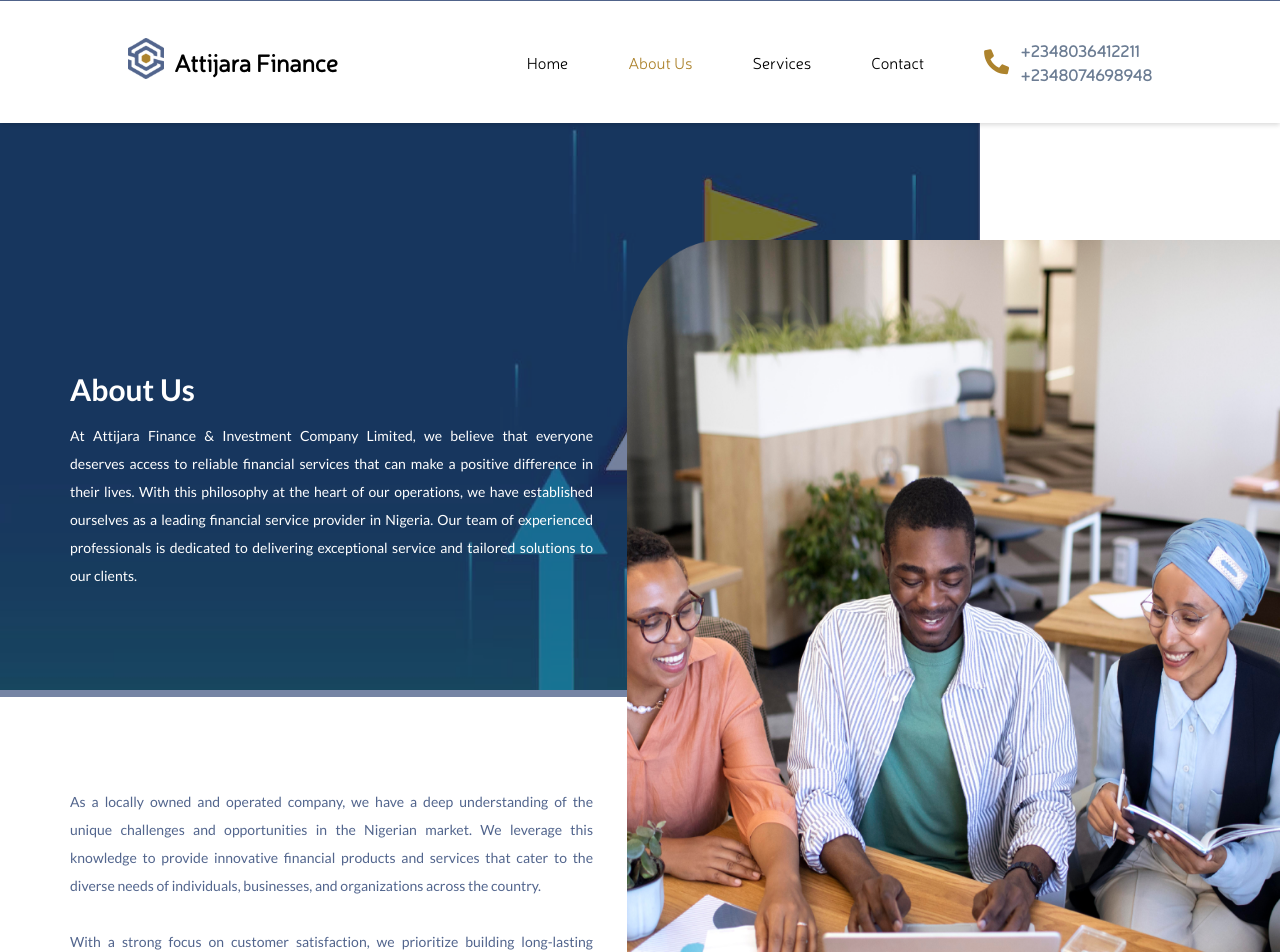
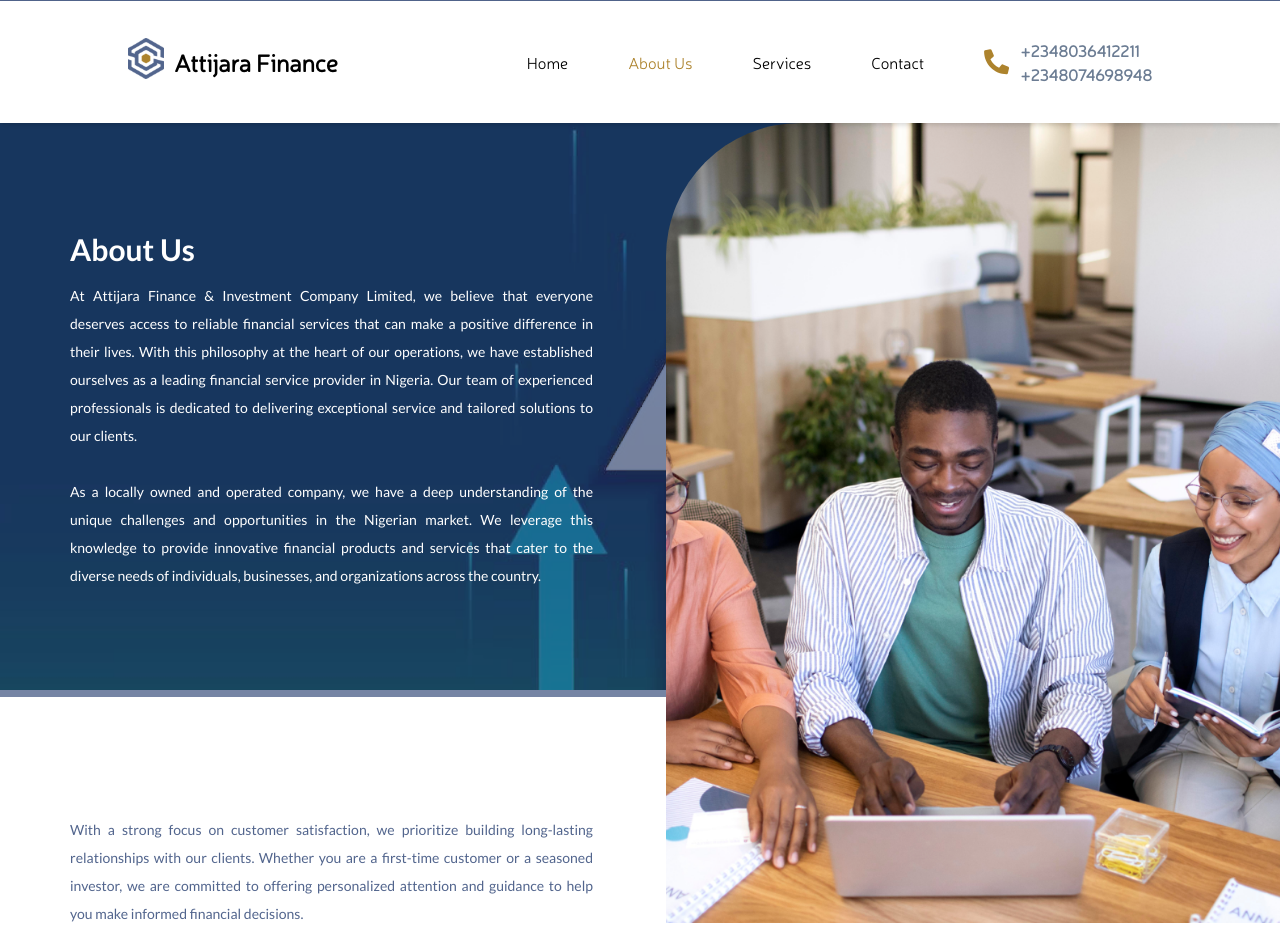
Before and after one commit to marketintelsolutions/attijara, a React (Create React App) app: page /about in a window 1280 px wide. Shown: the part 40-992 px from the top of the page. Built offline with nearby package versions, Linux system fonts and the light colour scheme.

Commit message:
font sizes adjusted

```diff
--- a/src/components/About/SectionOne.js
+++ b/src/components/About/SectionOne.js
@@ -1,6 +1,6 @@
 import React from "react";
 import businessArrow from "../../assets/images/businessArrow.png";
-// import maleEmployeeFemales from "../../assets/images/maleEmployeeFemales.png";
+import maleEmployeeFemales from "../../assets/images/maleEmployeeFemales.png";
 
 const SectionOne = () => {
   return (
@@ -24,10 +24,20 @@ const SectionOne = () => {
                 philosophy at the heart of our operations, we have established
                 ourselves as a leading financial service provider in Nigeria.
                 Our team of experienced professionals is dedicated to delivering
-                exceptional service and tailored solutions to our clients.
+                exceptional service and tailored solutions to our clients.{" "}
+                <br /> <br />
+                As a locally owned and operated company, we have a deep
+                understanding of the unique challenges and opportunities in the
+                Nigerian market. We leverage this knowledge to provide
+                innovative financial products and services that cater to the
+                diverse needs of individuals, businesses, and organizations
+                across the country.
               </p>
             </div>
           </div>
+        </div>
+        <div className="right">
+          <img src={maleEmployeeFemales} alt="maleEmployeeFemales" />
         </div>
       </div>
     </div>
--- a/src/components/About/SectionTwo.js
+++ b/src/components/About/SectionTwo.js
@@ -6,12 +6,6 @@ const SectionTwo = () => {
     <div className="about-section-two">
       <div className="content">
         <p>
-          As a locally owned and operated company, we have a deep understanding
-          of the unique challenges and opportunities in the Nigerian market. We
-          leverage this knowledge to provide innovative financial products and
-          services that cater to the diverse needs of individuals, businesses,
-          and organizations across the country.
-          <br />
           <br />
           With a strong focus on customer satisfaction, we prioritize building
           long-lasting relationships with our clients. Whether you are a
@@ -20,9 +14,6 @@ const SectionTwo = () => {
           financial decisions.
         </p>
       </div>
-      <div className="right">
-        <img src={maleEmployeeFemales} alt="maleEmployeeFemales" />
-      </div>
     </div>
   );
 };
--- a/src/styles/modules/_about.scss
+++ b/src/styles/modules/_about.scss
@@ -121,6 +121,50 @@
         }
       }
     }
+    & .right {
+      position: absolute;
+      // top: 157px;
+      // bottom: 100%;
+      // bottom: 0;
+      top: 0;
+      right: 0;
+      border-radius: 134px 0px 0px 0px;
+      width: 48%;
+      //   height: 989px;
+      max-width: 918px;
+      max-height: 989px;
+      // border: 2px solid red;
+      // width: 670px;
+      height: 800px;
+
+      @media (max-width: $breakpoint-large) {
+        width: 100%;
+        // display: none;
+        position: relative;
+        height: fit-content;
+      }
+      @media (max-width: $breakpoint-tablet) {
+        transform: translateY(-170px);
+        height: 15rem;
+      }
+
+      & img {
+        width: 100%;
+        // height: 989px;
+        // height: 90%;
+        object-fit: cover;
+        // width: 51%;
+        // width: 670px;
+        height: 800px;
+        border-radius: 134px 0px 0px 0px;
+
+        @media (max-width: $breakpoint-tablet) {
+          width: 100%;
+          height: 22.8125rem;
+          border-radius: 134px 0px 0px 0px;
+        }
+      }
+    }
   }
 }
 
@@ -167,47 +211,6 @@
         // border: 2px solid red;
       }
       @media (max-width: $breakpoint-tablet) {
-      }
-    }
-  }
-
-  & .right {
-    position: absolute;
-    // top: 157px;
-    bottom: 0;
-    right: 0;
-    width: 51%;
-    //   height: 989px;
-    max-width: 918px;
-    max-height: 989px;
-    // border: 2px solid red;
-    // width: 670px;
-    height: 800px;
-
-    @media (max-width: $breakpoint-large) {
-      width: 100%;
-      // display: none;
-      position: relative;
-      height: fit-content;
-    }
-    @media (max-width: $breakpoint-tablet) {
-      transform: translateY(-170px);
-      height: 15rem;
-    }
-
-    & img {
-      width: 100%;
-      // height: 989px;
-      // height: 90%;
-      // object-fit: cover;
-      // width: 51%;
-      // width: 670px;
-      height: 800px;
-
-      @media (max-width: $breakpoint-tablet) {
-        width: 100%;
-        height: 22.8125rem;
-        border-radius: 134px 0px 0px 0px;
       }
     }
   }
@@ -361,7 +364,7 @@
               font-family: "Lato";
               font-style: normal;
               font-weight: 400;
-              font-size: 15px;
+              font-size: 16px;
               line-height: 22px;
               text-align: center;
               color: #000000;
@@ -432,7 +435,7 @@
       font-family: "Lato";
       font-style: normal;
       font-weight: 400;
-      font-size: 20px;
+      font-size: 16px;
       line-height: 28px;
       text-align: center;
       color: #000000;
@@ -544,7 +547,7 @@
         font-family: "Lato";
         font-style: normal;
         font-weight: 400;
-        font-size: 20px;
+        font-size: 16px;
         line-height: 28px;
         text-align: center;
         color: #000000;
--- a/src/styles/modules/_contact.scss
+++ b/src/styles/modules/_contact.scss
@@ -32,7 +32,7 @@
       font-family: "Lato";
       font-style: normal;
       font-weight: 400;
-      font-size: 20px;
+      font-size: 16px;
       line-height: 28px;
       text-align: center;
       color: #000000;
@@ -221,7 +221,7 @@
                 font-family: "Lato";
                 font-style: normal;
                 font-weight: 400;
-                font-size: 20px;
+                font-size: 16px;
                 line-height: 28px;
                 text-align: justify;
                 color: #000000;
--- a/src/styles/modules/_home.scss
+++ b/src/styles/modules/_home.scss
@@ -208,7 +208,7 @@
       font-family: "Lato";
       font-style: normal;
       font-weight: 400;
-      font-size: 20px;
+      font-size: 16px;
       line-height: 28px;
       text-align: justify;
       color: #000000;
@@ -383,7 +383,7 @@
           font-family: "Lato";
           font-style: normal;
           font-weight: 400;
-          font-size: 20px;
+          font-size: 16px;
           line-height: 28px;
           display: flex;
           align-items: center;
@@ -472,7 +472,7 @@
       font-family: "Lato";
       font-style: normal;
       font-weight: 400;
-      font-size: 20px;
+      font-size: 16px;
       line-height: 28px;
       text-align: center;
       color: #000000;
@@ -512,12 +512,15 @@
     display: flex;
     flex-direction: column;
     gap: 40px;
+    align-items: center;
+
     @media (max-width: $breakpoint-tablet) {
       padding-top: 30rem;
     }
     & .item {
       display: flex;
-      justify-content: space-between;
+      // justify-content: space-between;
+      gap: 233px;
 
       @media (max-width: $breakpoint-large) {
         flex-direction: column-reverse;
@@ -556,7 +559,7 @@
           font-family: "Lato";
           font-style: normal;
           font-weight: 400;
-          font-size: 20px;
+          font-size: 16px;
           line-height: 28px;
           text-align: justify;
           color: #000000;
@@ -589,7 +592,7 @@
     font-family: "Lato";
     font-style: normal;
     font-weight: 400;
-    font-size: 20px;
+    font-size: 16px;
     line-height: 28px;
     text-align: center;
     color: #000000;
@@ -653,7 +656,7 @@
         font-family: "Lato";
         font-style: normal;
         font-weight: 400;
-        font-size: 20px;
+        font-size: 16px;
         line-height: 28px;
         text-align: justify;
         color: #ffffff;
--- a/src/styles/modules/_services.scss
+++ b/src/styles/modules/_services.scss
@@ -49,7 +49,7 @@
       font-family: "Lato";
       font-style: normal;
       font-weight: 400;
-      font-size: 20px;
+      font-size: 16px;
       line-height: 28px;
       text-align: justify;
       color: #ffffff;
@@ -112,7 +112,7 @@
           font-family: "Lato";
           font-style: normal;
           font-weight: 400;
-          font-size: 20px;
+          font-size: 16px;
           line-height: 28px;
           text-align: justify;
           color: #000000;
```
